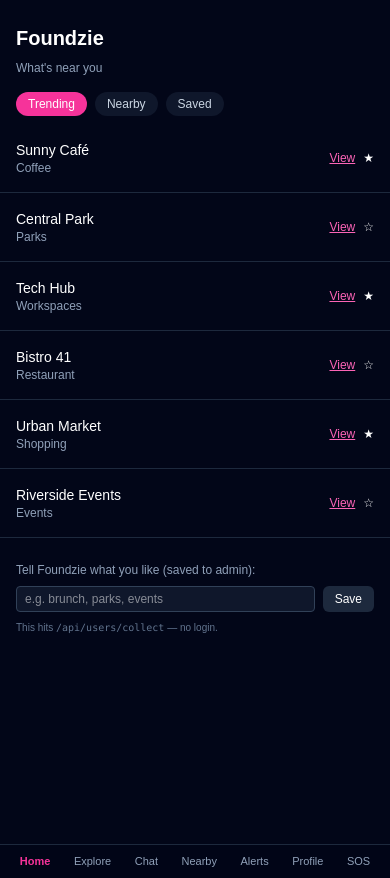
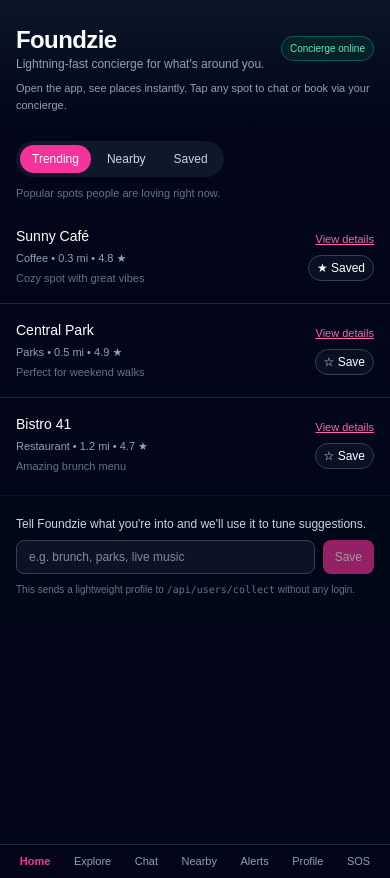
Before and after one commit to Foundzie/foundzie-v2, a Next.js app: page /mobile in a window 390 px wide. Built offline with nearby package versions, Linux system fonts and the light colour scheme.

Commit message:
M4a: polish mobile home UI (tabs + interest section)

```diff
--- a/src/app/mobile/page.tsx
+++ b/src/app/mobile/page.tsx
@@ -5,12 +5,14 @@ import { useEffect, useState } from "react";
 import Link from "next/link";
 import { mockPlaces } from "@/app/data/places";
 
+type TabKey = "trending" | "nearby" | "saved";
+
 export default function MobileHomePage() {
-  const [activeTab, setActiveTab] = useState<"trending" | "nearby" | "saved">(
-    "trending"
-  );
+  const [activeTab, setActiveTab] = useState<TabKey>("trending");
   const [savedIds, setSavedIds] = useState<string[]>([]);
-  const [interest, setInterest] = useState(""); // NEW: user preference from mobile
+  const [interest, setInterest] = useState("");
+  const [savingInterest, setSavingInterest] = useState(false);
+  const [interestSaved, setInterestSaved] = useState(false);
 
   // load saved ids from API once
   useEffect(() => {
@@ -30,12 +32,11 @@ export default function MobileHomePage() {
   const toggleSave = async (id: string) => {
     const isSaved = savedIds.includes(id);
 
-    // update UI immediately
+    // optimistic UI
     setSavedIds((prev) =>
       isSaved ? prev.filter((x) => x !== id) : [...prev, id]
     );
 
-    // tell backend
     try {
       await fetch("/api/saved", {
         method: "POST",
@@ -47,12 +48,18 @@ export default function MobileHomePage() {
       });
     } catch (err) {
       console.error("Failed to update saved on server", err);
-      // optional: revert UI here if you want
+      // optional: revert – for now just log
     }
   };
 
-  // NEW: send lightweight user + interest to backend
+  // send lightweight user + interest to backend
   const sendCollectedUser = async () => {
+    const trimmed = interest.trim();
+    if (!trimmed) return;
+
+    setSavingInterest(true);
+    setInterestSaved(false);
+
     try {
       const res = await fetch("/api/users/collect", {
         method: "POST",
@@ -61,106 +68,186 @@ export default function MobileHomePage() {
           name: "Mobile visitor",
           email: "no-email@example.com",
           source: "mobile-home",
-          interest: interest.trim() || undefined,
+          interest: trimmed,
         }),
       });
-      const data = await res.json();
-      console.log("collect result:", data);
-      // you could clear the input if you want:
-      // setInterest("");
+      await res.json();
+      setInterest("");
+      setInterestSaved(true);
     } catch (err) {
       console.error("failed to collect user from mobile", err);
+    } finally {
+      setSavingInterest(false);
     }
   };
 
-  // pick what to show
-  const shownPlaces =
-    activeTab === "saved"
-      ? mockPlaces.filter((p) => savedIds.includes(p.id.toString()))
-      : mockPlaces; // for now trending/nearby just show all like before
+  // simple helpers to make the tabs feel different
+  const trendingPlaces = mockPlaces.filter((p) => p.trending);
+  const nearbyPlaces = [...mockPlaces].sort(
+    (a, b) => (a.distanceMiles ?? 999) - (b.distanceMiles ?? 999)
+  );
+  const savedPlaces = mockPlaces.filter((p) =>
+    savedIds.includes(p.id.toString())
+  );
+
+  let shownPlaces = trendingPlaces;
+  if (activeTab === "nearby") shownPlaces = nearbyPlaces;
+  if (activeTab === "saved") shownPlaces = savedPlaces;
 
   return (
-    <main className="min-h-screen bg-slate-950 text-white">
-      <div className="px-4 pt-6 pb-2 space-y-2">
-        <h1 className="text-xl font-bold">Foundzie</h1>
-        <p className="text-xs text-slate-400">What&apos;s near you</p>
+    <main className="min-h-screen bg-slate-950 text-white pb-16">
+      {/* Hero / header */}
+      <header className="px-4 pt-6 pb-4 space-y-2 bg-gradient-to-b from-slate-900/90 to-slate-950">
+        <div className="flex items-center justify-between">
+          <div>
+            <h1 className="text-2xl font-semibold tracking-tight">
+              Foundzie
+            </h1>
+            <p className="text-xs text-slate-400">
+              Lightning-fast concierge for what&apos;s around you.
+            </p>
+          </div>
+          <span className="text-[10px] px-2 py-1 rounded-full bg-emerald-500/10 text-emerald-300 border border-emerald-500/40">
+            Concierge online
+          </span>
         </div>
 
+        <p className="text-[11px] text-slate-400">
+          Open the app, see places instantly. Tap any spot to chat or book via
+          your concierge.
+        </p>
+      </header>
+
       {/* Tabs */}
-      <div className="flex px-4 py-2 gap-2">
-        {["trending", "nearby", "saved"].map((tab) => (
+      <section className="px-4 pt-3">
+        <div className="inline-flex rounded-full bg-slate-900 p-1 gap-1">
+          {(["trending", "nearby", "saved"] as TabKey[]).map((tab) => {
+            const isActive = activeTab === tab;
+            const label =
+              tab === "trending"
+                ? "Trending"
+                : tab === "nearby"
+                ? "Nearby"
+                : "Saved";
+
+            return (
               <button
                 key={tab}
-            onClick={() => setActiveTab(tab as any)}
-            className={`px-3 py-1 rounded-full text-xs ${
-              activeTab === tab ? "bg-pink-500 text-white" : "bg-slate-900 text-slate-300"
-            }`}
+                onClick={() => setActiveTab(tab)}
+                className={[
+                  "px-3 py-1.5 rounded-full text-xs transition-colors",
+                  isActive
+                    ? "bg-pink-500 text-white shadow-sm"
+                    : "text-slate-300",
+                ].join(" ")}
               >
-            {tab[0].toUpperCase() + tab.slice(1)}
+                {label}
               </button>
-        ))}
+            );
+          })}
         </div>
+        <p className="mt-2 text-[11px] text-slate-500">
+          {activeTab === "trending" &&
+            "Popular spots people are loving right now."}
+          {activeTab === "nearby" &&
+            "Sorted by distance so you can decide quickly."}
+          {activeTab === "saved" &&
+            "Your shortlist of favourites to revisit later."}
+        </p>
+      </section>
 
-      {/* List */}
-      <ul>
+      {/* Places list */}
+      <section className="mt-2">
         {shownPlaces.length === 0 && activeTab === "saved" ? (
-          <li className="px-4 py-8 text-slate-500 text-center">
-            No saved places yet.
-          </li>
-        ) : null}
-
+          <div className="px-4 py-10 text-center text-slate-500 text-sm">
+            You haven&apos;t saved any places yet.
+            <br />
+            <span className="text-[11px] text-slate-400">
+              Tap the ☆ icon on any place to save it.
+            </span>
+          </div>
+        ) : (
+          <ul className="divide-y divide-slate-800">
             {shownPlaces.map((p) => (
               <li
                 key={p.id}
-            className="px-4 py-4 flex justify-between items-center border-b border-slate-800"
+                className="px-4 py-4 flex justify-between items-center"
               >
-            <div>
+                <div className="space-y-1">
                   <p className="text-sm font-medium">{p.name}</p>
-              <p className="text-xs text-slate-400">{p.category}</p>
+                  <p className="text-[11px] text-slate-400">
+                    {p.category}
+                    {typeof p.distanceMiles === "number" && (
+                      <> • {p.distanceMiles} mi</>
+                    )}
+                    {typeof p.rating === "number" && (
+                      <> • {p.rating.toFixed(1)} ★</>
+                    )}
+                  </p>
+                  {p.description && (
+                    <p className="text-[11px] text-slate-500 line-clamp-1">
+                      {p.description}
+                    </p>
+                  )}
                 </div>
 
-            <div className="flex gap-2 items-center">
+                <div className="flex flex-col items-end gap-2">
                   <Link
                     href={`/mobile/places/${p.id}`}
-                className="text-xs text-pink-400 underline"
+                    className="text-[11px] text-pink-400 underline"
                   >
-                View
+                    View details
                   </Link>
-
                   <button
                     onClick={() => toggleSave(p.id.toString())}
-                className="text-xs"
+                    className="text-xs px-2 py-1 rounded-full border border-slate-700 bg-slate-900/60"
                   >
-                {savedIds.includes(p.id.toString()) ? "★" : "☆"}
+                    {savedIds.includes(p.id.toString()) ? "★ Saved" : "☆ Save"}
                   </button>
                 </div>
               </li>
             ))}
           </ul>
+        )}
+      </section>
 
-      {/* NEW: interest capture area */}
-      <div className="px-4 py-6 space-y-2">
-        <p className="text-xs text-slate-400">
-          Tell Foundzie what you like (saved to admin):
+      {/* Interest capture area */}
+      <section className="px-4 py-5 mt-1 border-t border-slate-900/70 bg-slate-950/90 space-y-2">
+        <p className="text-xs text-slate-300">
+          Tell Foundzie what you&apos;re into and we&apos;ll use it to tune
+          suggestions.
         </p>
+
         <div className="flex gap-2">
           <input
             value={interest}
-            onChange={(e) => setInterest(e.target.value)}
-            placeholder="e.g. brunch, parks, events"
-            className="flex-1 bg-slate-900 border border-slate-700 rounded px-2 py-1 text-xs outline-none"
+            onChange={(e) => {
+              setInterest(e.target.value);
+              if (interestSaved) setInterestSaved(false);
+            }}
+            placeholder="e.g. brunch, parks, live music"
+            className="flex-1 bg-slate-900/80 border border-slate-700 rounded-lg px-3 py-2 text-xs outline-none focus:border-slate-400"
           />
           <button
             onClick={sendCollectedUser}
-            className="text-xs bg-slate-800 rounded-md px-3 py-1"
+            disabled={savingInterest || !interest.trim()}
+            className="text-xs px-3 py-2 rounded-lg bg-pink-500 disabled:opacity-60"
           >
-            Save
+            {savingInterest ? "Saving..." : "Save"}
           </button>
         </div>
+
+        {interestSaved && (
+          <p className="text-[11px] text-emerald-400">
+            Saved. Your concierge can now see this in the admin panel.
+          </p>
+        )}
+
         <p className="text-[10px] text-slate-500">
-          This hits <code>/api/users/collect</code> — no login.
+          This sends a lightweight profile to <code>/api/users/collect</code>{" "}
+          without any login.
         </p>
-      </div>
+      </section>
     </main>
   );
 }
```
Lines whose indentation alone changed are shown as unchanged.
